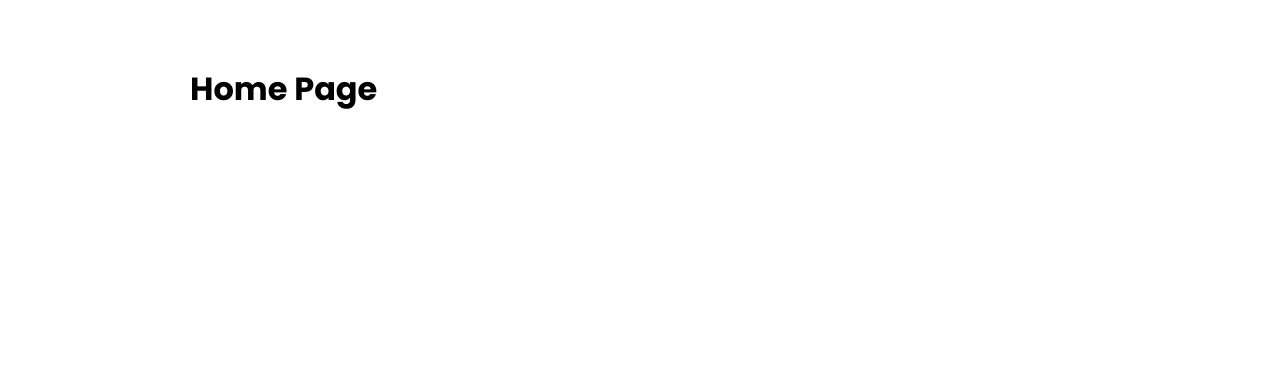
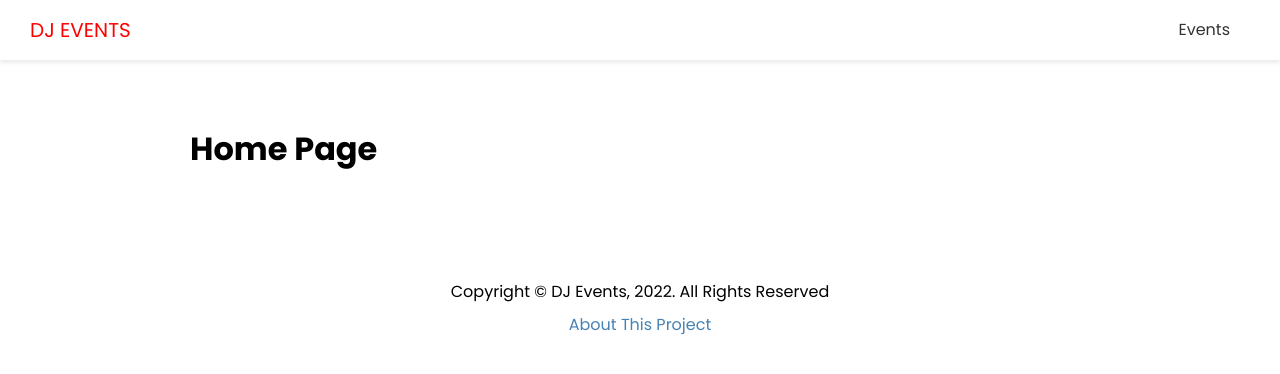
Before and after one commit to seifediine/music-events, a Next.js app: page / in a window 1280 px wide. Shown: the top 374 px of the page. Built offline with nearby package versions, Linux system fonts and the light colour scheme.

Commit message:
Header & Footer

```diff
--- /dev/null
+++ b/components/Footer.js
@@ -0,0 +1,17 @@
+import Link from 'next/link'
+import styles from '../styles/Footer.module.css'
+
+const Footer = () => {
+  const date = new Date()
+  const currentYear = date.getFullYear()
+  return (
+    <footer className={styles.footer}>
+      <p>Copyright &copy; DJ Events, {currentYear}. All Rights Reserved</p>
+      <p>
+        <Link href='/about'>About This Project</Link>
+      </p>
+    </footer>
+  )
+}
+
+export default Footer
--- /dev/null
+++ b/components/Header.js
@@ -0,0 +1,25 @@
+import Link from 'next/link'
+import styles from '../styles/Header.module.css'
+
+const Header = () => {
+  return (
+    <header className={styles.header}>
+      <div className={styles.logo}>
+        <Link href='/'>
+          <a>DJ Events</a>
+        </Link>
+      </div>
+      <nav>
+        <ul>
+          <li>
+            <Link href='/events'>
+              <a>Events</a>
+            </Link>
+          </li>
+        </ul>
+      </nav>
+    </header>
+  )
+}
+
+export default Header
--- a/components/Layout.js
+++ b/components/Layout.js
@@ -1,4 +1,6 @@
 import Head from 'next/head'
+import Header from './Header'
+import Footer from './Footer'
 import styles from '../styles/Layout.module.css'
 
 const Layout = ({ title, keywords, description, children }) => {
@@ -9,7 +11,9 @@
         <meta name='description' content={description} />
         <meta name='keywords' content={keywords} />
       </Head>
+      <Header />
       <div className={styles.container}>{children}</div>
+      <Footer />
     </div>
   )
 }
--- /dev/null
+++ b/styles/Footer.module.css
@@ -0,0 +1,8 @@
+.footer {
+  margin: 100px 0 40px;
+  text-align: center;
+}
+
+.footer p {
+  margin: 5px 0;
+}
--- /dev/null
+++ b/styles/Header.module.css
@@ -0,0 +1,57 @@
+.header {
+  display: flex;
+  justify-content: space-between;
+  align-items: center;
+  background: #fff;
+  color: #333;
+  height: 60px;
+  padding: 0 30px;
+  box-shadow: 0 2px 5px rgba(0, 0, 0, 0.1);
+}
+
+.header a {
+  color: #333;
+  margin-right: 20px;
+}
+
+.header a:hover {
+  color: #000;
+}
+
+.header ul {
+  display: flex;
+  align-items: center;
+  justify-content: center;
+  list-style: none;
+}
+
+.logo {
+  color: red;
+  font-size: 20px;
+  text-transform: uppercase;
+}
+
+.logo a {
+  color: red;
+}
+
+@media (max-width: 768px) {
+  .header {
+    flex-direction: column;
+    height: auto;
+  }
+
+  .header ul {
+    margin: 20px 0;
+    flex-direction: column;
+    text-align: center;
+  }
+
+  .header a {
+    margin-right: 0;
+  }
+
+  .logo {
+    margin: 20px 0;
+  }
+}
```
